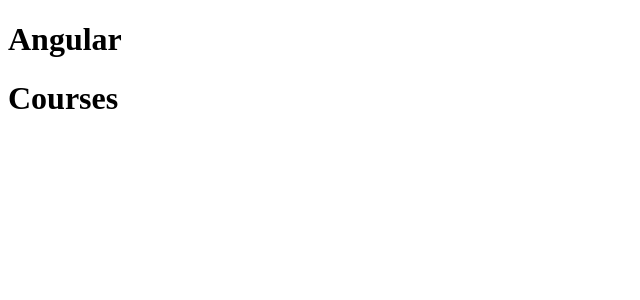
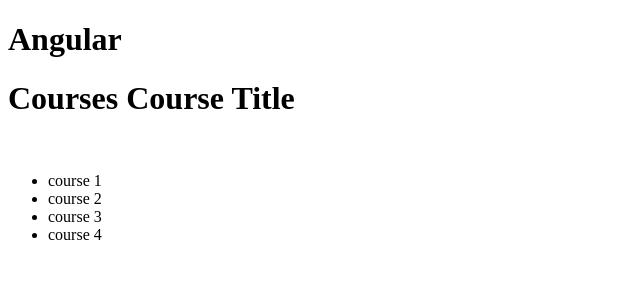
Before and after one commit to gitPratikSingh/AngularAppWithRESTSpringBackend, an Angular app: page / in a window 1280 px wide. Shown: the top 300 px of the page, without its empty margins (0-640 px from the left). Built offline with nearby package versions, Linux system fonts and the light colour scheme.

Commit message:
added courses

```diff
--- a/src/app/app.module.ts
+++ b/src/app/app.module.ts
@@ -3,11 +3,12 @@
 
 import { AppComponent } from './app.component';
 import { CoursesComponent } from './courses.component';
+import { CourseComponent } from './course/course.component';
 
 
 @NgModule({
   declarations: [
-    AppComponent, CoursesComponent
+    AppComponent, CoursesComponent, CourseComponent
   ],
   imports: [
     BrowserModule
--- /dev/null
+++ b/src/app/course/course.component.html
@@ -0,0 +1,3 @@
+<p>
+  course works!
+</p>
--- /dev/null
+++ b/src/app/course/course.component.ts
@@ -0,0 +1,15 @@
+import { Component, OnInit } from '@angular/core';
+
+@Component({
+  selector: 'app-course',
+  templateUrl: './course.component.html',
+  styleUrls: ['./course.component.css']
+})
+export class CourseComponent implements OnInit {
+
+  constructor() { }
+
+  ngOnInit() {
+  }
+
+}
--- a/src/app/courses.component.ts
+++ b/src/app/courses.component.ts
@@ -3,10 +3,31 @@
 // decorator function
 @Component({
   selector: 'courses',
-  template: '<h1>Courses</h1>'
+  template: `
+    <h1>{{ "Courses " + getTitle() }}</h1>
+    <br>
+    <ul>
+
+      <li *ngFor="let course of getCourses()">
+        {{ course }}
+      </li>
+
+    </ul>
+
+  `
 })
 
 export class CoursesComponent {
 
+  title = "Course Title";
+  courses = ['course 1', 'course 2', 'course 3', 'course 4'];
+
+  getTitle() {
+    return this.title;
+  }
+
+  getCourses() {
+    return this.courses;
+  }
 
 }
```
Also changed, not shown: src/app/course/course.component.css (added), 1 other file (tests, documents, lock files or other folders).
